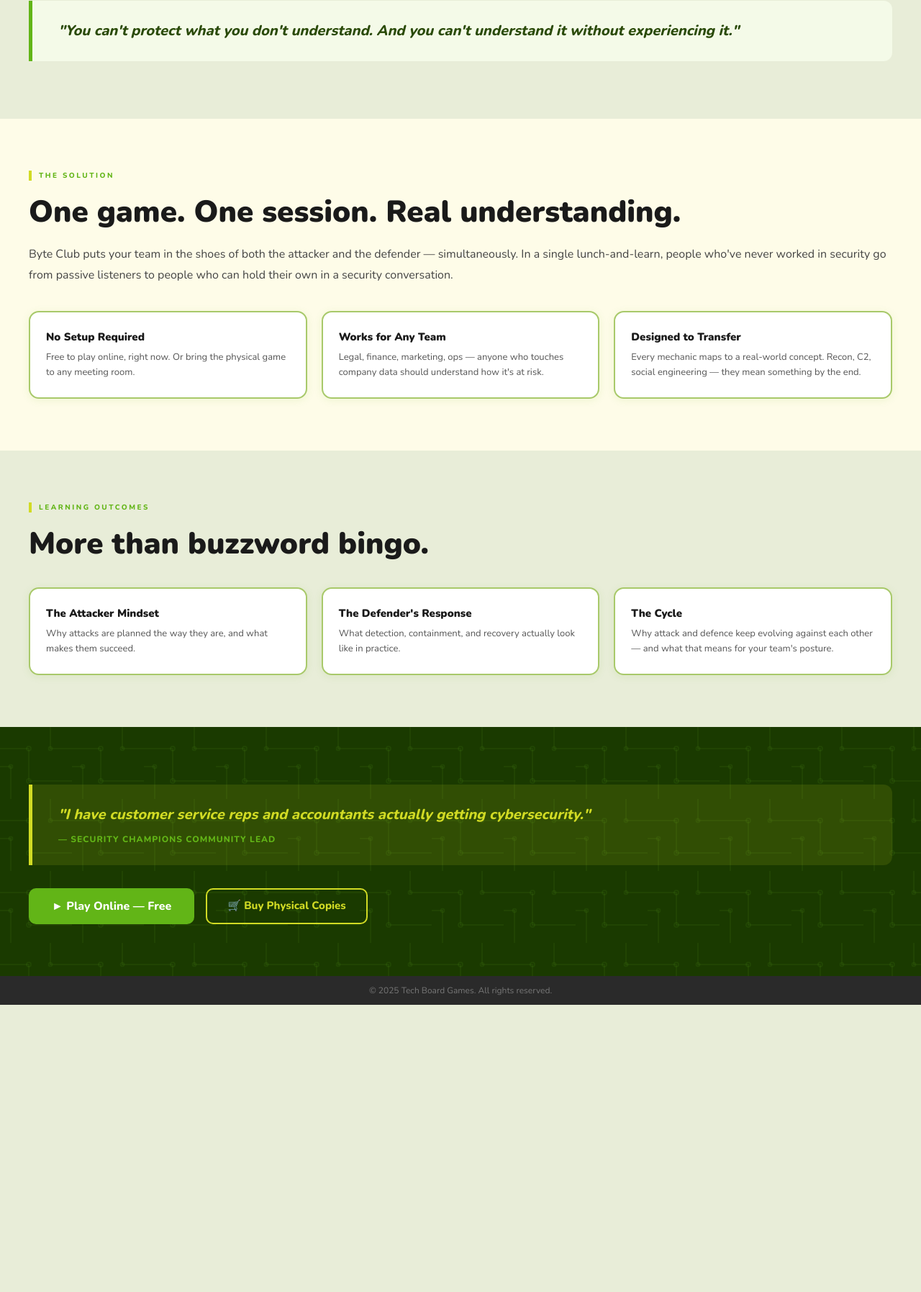
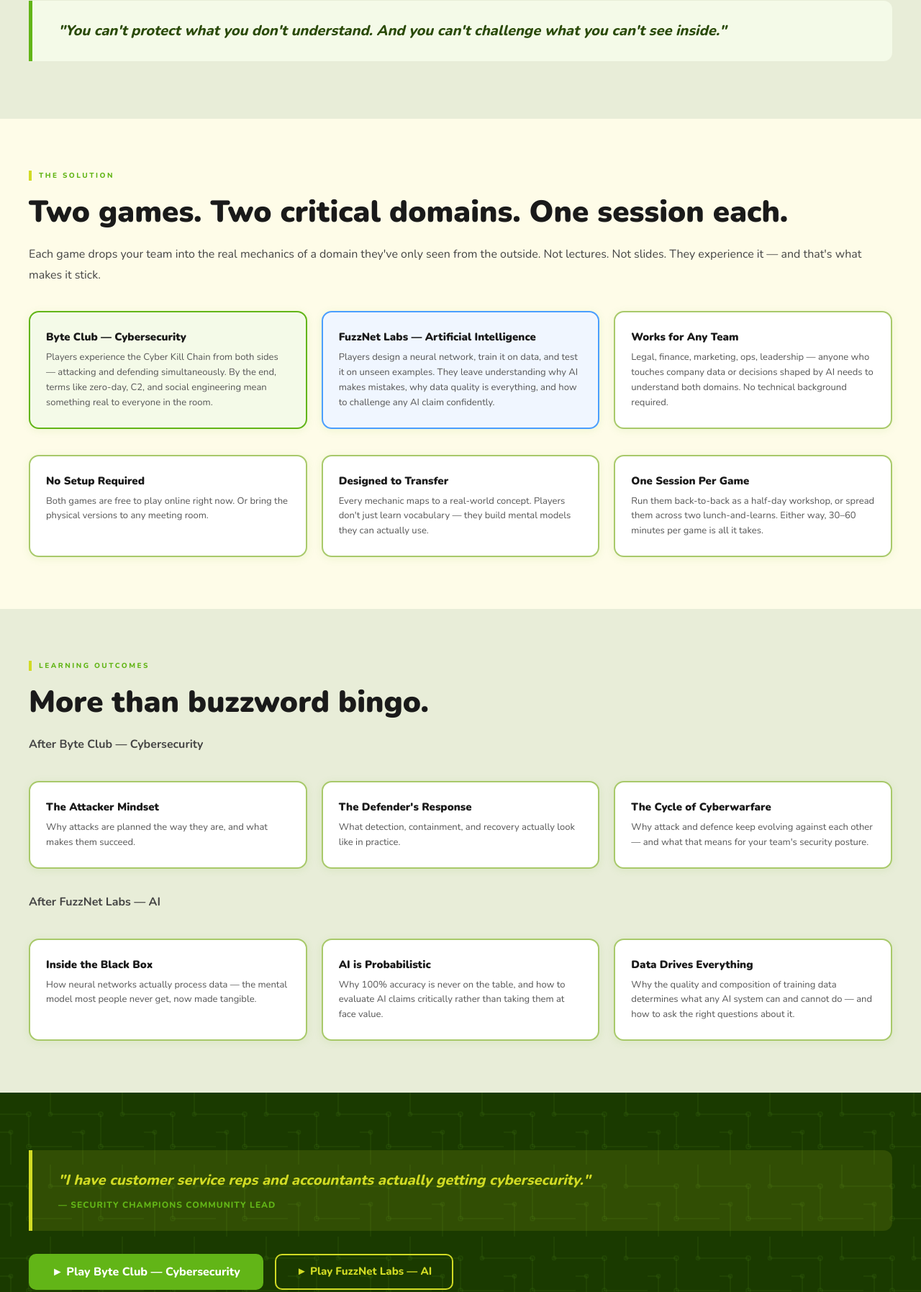
Before and after one commit to mnovack8/techgames, a website: page corporate-training.html in a window 1280 px wide. Shown: the part 926-2721 px from the top of the page at 72% size. Before the commit the page ends 2322 px from the top, so only its background shows below. Drawn offline with nearby package versions, Linux system fonts and the light colour scheme.

Commit message:
Updated final edits of polish

```diff
--- a/corporate-training.html
+++ b/corporate-training.html
@@ -3,15 +3,15 @@
 <head>
 <meta charset="UTF-8">
 <meta name="viewport" content="width=device-width, initial-scale=1.0">
-<meta name="description" content="Use Byte Club to build real security fluency across your organisation. One session. No setup. Works for any non-technical team.">
+<meta name="description" content="Use Byte Club and FuzzNet Labs to build real security and AI fluency across your organisation. One session each. No setup. Works for any non-technical team.">
 <meta property="og:type" content="website">
 <meta property="og:title" content="Corporate Training — Tech Board Games">
-<meta property="og:description" content="Use Byte Club to build real security fluency across your organisation. One session. No setup. Works for any non-technical team.">
+<meta property="og:description" content="Use Byte Club and FuzzNet Labs to build real security and AI fluency across your organisation. One session each. No setup. Works for any non-technical team.">
 <meta property="og:image" content="https://cybersecgames.com/images/cover.png">
 <meta property="og:url" content="https://cybersecgames.com/corporate-training">
 <meta name="twitter:card" content="summary_large_image">
 <meta name="twitter:title" content="Corporate Training — Tech Board Games">
-<meta name="twitter:description" content="Use Byte Club to build real security fluency across your organisation. One session. No setup. Works for any non-technical team.">
+<meta name="twitter:description" content="Use Byte Club and FuzzNet Labs to build real security and AI fluency across your organisation. One session each. No setup. Works for any non-technical team.">
 <meta name="twitter:image" content="https://cybersecgames.com/images/cover.png">
 <title>Corporate Training — Tech Board Games</title>
 <style>
@@ -318,7 +318,7 @@ nav a.nav-cta:hover { background: #f4fae8; color: #4a8c11; }
   transition: background 0.15s, transform 0.15s;
 }
 .btn-play-now:hover { background: #4d8f12; transform: scale(1.02); }
-.btn-buy-physical {
+.btn-play-alt {
   display: inline-block;
   background: transparent;
   color: #d1db24;
@@ -331,7 +331,7 @@ nav a.nav-cta:hover { background: #f4fae8; color: #4a8c11; }
   border: 2px solid #d1db24;
   transition: all 0.15s;
 }
-.btn-buy-physical:hover { background: rgba(209,219,36,0.15); border-color: #fff; color: #fff; }
+.btn-play-alt:hover { background: rgba(209,219,36,0.15); border-color: #fff; color: #fff; }
 
 /* ===== HERO VISUAL ===== */
 .hero-layout {
@@ -474,10 +474,10 @@ footer a:hover { text-decoration: underline; }
       <div>
         <div class="story-eyebrow" data-reveal>Use Case · Corporate Training</div>
         <h1 class="story-headline" data-reveal="lines">
-          <span class="line-wrap"><span class="line-inner">Turn security talk into fluency</span></span>
-          <span class="line-wrap"><span class="line-inner">that actually sticks.</span></span>
+          <span class="line-wrap"><span class="line-inner">Build the tech fluency</span></span>
+          <span class="line-wrap"><span class="line-inner">your team is actually missing.</span></span>
         </h1>
-        <p class="story-body" data-reveal data-delay="2">Your team doesn't need to become security engineers. They need to understand what's at stake — well enough to make good decisions, push back intelligently, and recognise a threat when they see one. Byte Club gets them there in a single session.</p>
+        <p class="story-body" data-reveal data-delay="2">Your team doesn't need to become security engineers or AI researchers. They need to understand what's at stake — well enough to make good decisions, push back intelligently, and recognise what matters when they see it. Byte Club builds security fluency. FuzzNet Labs builds AI fluency. Each in a single session.</p>
       </div>
       <div class="hero-visual-wrap" data-reveal data-delay="3">
       <div class="hero-visual-block">
@@ -563,9 +563,9 @@ footer a:hover { text-decoration: underline; }
       <span class="line-wrap"><span class="line-inner">Nobody in the room actually knows</span></span>
       <span class="line-wrap"><span class="line-inner">what you're talking about.</span></span>
     </h2>
-    <p class="story-body" data-reveal data-delay="2">It's a Tuesday all-hands. Your head of risk is presenting a slide about <strong>zero-day vulnerabilities</strong>. Marketing is nodding politely. Finance is mentally elsewhere. Nobody — except the one security engineer in the back — actually understands what's at stake.<br><br>This isn't a failure of intelligence. It's a failure of tools. Most security training was designed for security teams, not for the rest of your organisation. The result: a room full of people who can recite the word 'phishing' but couldn't explain how a phishing attack actually works.</p>
+    <p class="story-body" data-reveal data-delay="2">It's a Tuesday all-hands. Your head of risk is presenting a slide about <strong>zero-day vulnerabilities</strong>. Marketing is nodding politely. Finance is mentally elsewhere. Then the AI team follows with a slide about model bias and training data. More nodding. Nobody — except the specialists in the back — actually understands what's at stake.<br><br>This isn't a failure of intelligence. It's a failure of tools. Security and AI training is designed for the people who build these systems, not for the rest of your organisation. The result: a room full of people who can recite the buzzwords but couldn't explain how any of it actually works — or why it matters to them.</p>
     <div class="pull-quote" data-reveal="right" data-delay="3">
-      <p>"You can't protect what you don't understand. And you can't understand it without experiencing it."</p>
+      <p>"You can't protect what you don't understand. And you can't challenge what you can't see inside."</p>
     </div>
   </div>
 </section>
@@ -574,20 +574,34 @@ footer a:hover { text-decoration: underline; }
 <section class="story-section bg-warm">
   <div class="story-container">
     <div class="story-eyebrow" data-reveal>The Solution</div>
-    <h2 class="story-headline" data-reveal data-delay="1">One game. One session. Real understanding.</h2>
-    <p class="story-body" data-reveal data-delay="2">Byte Club puts your team in the shoes of both the attacker and the defender — simultaneously. In a single lunch-and-learn, people who've never worked in security go from passive listeners to people who can hold their own in a security conversation.</p>
+    <h2 class="story-headline" data-reveal data-delay="1">Two games. Two critical domains. One session each.</h2>
+    <p class="story-body" data-reveal data-delay="2">Each game drops your team into the real mechanics of a domain they've only seen from the outside. Not lectures. Not slides. They experience it — and that's what makes it stick.</p>
+    <div class="approach-pillars" style="margin-bottom:32px;">
+      <div class="approach-pillar" data-reveal data-delay="1" style="border-color:#62b517;background:#f4fae8;">
+        <strong>Byte Club — Cybersecurity</strong>
+        <p>Players experience the Cyber Kill Chain from both sides — attacking and defending simultaneously. By the end, terms like zero-day, C2, and social engineering mean something real to everyone in the room.</p>
+      </div>
+      <div class="approach-pillar" data-reveal data-delay="2" style="border-color:#4a9eff;background:#f0f6ff;">
+        <strong>FuzzNet Labs — Artificial Intelligence</strong>
+        <p>Players design a neural network, train it on data, and test it on unseen examples. They leave understanding why AI makes mistakes, why data quality is everything, and how to challenge any AI claim confidently.</p>
+      </div>
+      <div class="approach-pillar" data-reveal data-delay="3">
+        <strong>Works for Any Team</strong>
+        <p>Legal, finance, marketing, ops, leadership — anyone who touches company data or decisions shaped by AI needs to understand both domains. No technical background required.</p>
+      </div>
+    </div>
     <div class="approach-pillars">
       <div class="approach-pillar" data-reveal data-delay="1">
         <strong>No Setup Required</strong>
-        <p>Free to play online, right now. Or bring the physical game to any meeting room.</p>
+        <p>Both games are free to play online right now. Or bring the physical versions to any meeting room.</p>
       </div>
       <div class="approach-pillar" data-reveal data-delay="2">
-        <strong>Works for Any Team</strong>
-        <p>Legal, finance, marketing, ops — anyone who touches company data should understand how it's at risk.</p>
+        <strong>Designed to Transfer</strong>
+        <p>Every mechanic maps to a real-world concept. Players don't just learn vocabulary — they build mental models they can actually use.</p>
       </div>
       <div class="approach-pillar" data-reveal data-delay="3">
-        <strong>Designed to Transfer</strong>
-        <p>Every mechanic maps to a real-world concept. Recon, C2, social engineering — they mean something by the end.</p>
+        <strong>One Session Per Game</strong>
+        <p>Run them back-to-back as a half-day workshop, or spread them across two lunch-and-learns. Either way, 30–60 minutes per game is all it takes.</p>
       </div>
     </div>
   </div>
@@ -598,7 +612,8 @@ footer a:hover { text-decoration: underline; }
   <div class="story-container">
     <div class="story-eyebrow" data-reveal>Learning Outcomes</div>
     <h2 class="story-headline" data-reveal data-delay="1">More than buzzword bingo.</h2>
-    <div class="approach-pillars">
+    <p class="story-body" data-reveal data-delay="1" style="margin-bottom:8px;"><strong>After Byte Club — Cybersecurity</strong></p>
+    <div class="approach-pillars" style="margin-bottom:32px;">
       <div class="approach-pillar" data-reveal data-delay="1">
         <strong>The Attacker Mindset</strong>
         <p>Why attacks are planned the way they are, and what makes them succeed.</p>
@@ -608,8 +623,23 @@ footer a:hover { text-decoration: underline; }
         <p>What detection, containment, and recovery actually look like in practice.</p>
       </div>
       <div class="approach-pillar" data-reveal data-delay="3">
-        <strong>The Cycle</strong>
-        <p>Why attack and defence keep evolving against each other — and what that means for your team's posture.</p>
+        <strong>The Cycle of Cyberwarfare</strong>
+        <p>Why attack and defence keep evolving against each other — and what that means for your team's security posture.</p>
+      </div>
+    </div>
+    <p class="story-body" data-reveal data-delay="1" style="margin-bottom:8px;"><strong>After FuzzNet Labs — AI</strong></p>
+    <div class="approach-pillars">
+      <div class="approach-pillar" data-reveal data-delay="1">
+        <strong>Inside the Black Box</strong>
+        <p>How neural networks actually process data — the mental model most people never get, now made tangible.</p>
+      </div>
+      <div class="approach-pillar" data-reveal data-delay="2">
+        <strong>AI is Probabilistic</strong>
+        <p>Why 100% accuracy is never on the table, and how to evaluate AI claims critically rather than taking them at face value.</p>
+      </div>
+      <div class="approach-pillar" data-reveal data-delay="3">
+        <strong>Data Drives Everything</strong>
+        <p>Why the quality and composition of training data determines what any AI system can and cannot do — and how to ask the right questions about it.</p>
       </div>
     </div>
   </div>
@@ -623,8 +653,8 @@ footer a:hover { text-decoration: underline; }
       <cite>— Security Champions Community Lead</cite>
     </div>
     <div class="section-cta-buttons" data-reveal data-delay="2">
-      <a class="btn-play-now" href="/byteclub">&#9658; Play Online — Free</a>
-      <a class="btn-buy-physical" href="https://cybersecgames.com/pages/byte-club-game" target="_blank" rel="noopener">&#128722; Buy Physical Copies</a>
+      <a class="btn-play-now" href="/byteclub">&#9658; Play Byte Club — Cybersecurity</a>
+      <a class="btn-play-alt" href="/fuzznet">&#9658; Play FuzzNet Labs — AI</a>
     </div>
   </div>
 </section>
```
Also changed, not shown: classrooms.html (+1 -1 lines), index.html (+26 -5 lines).
